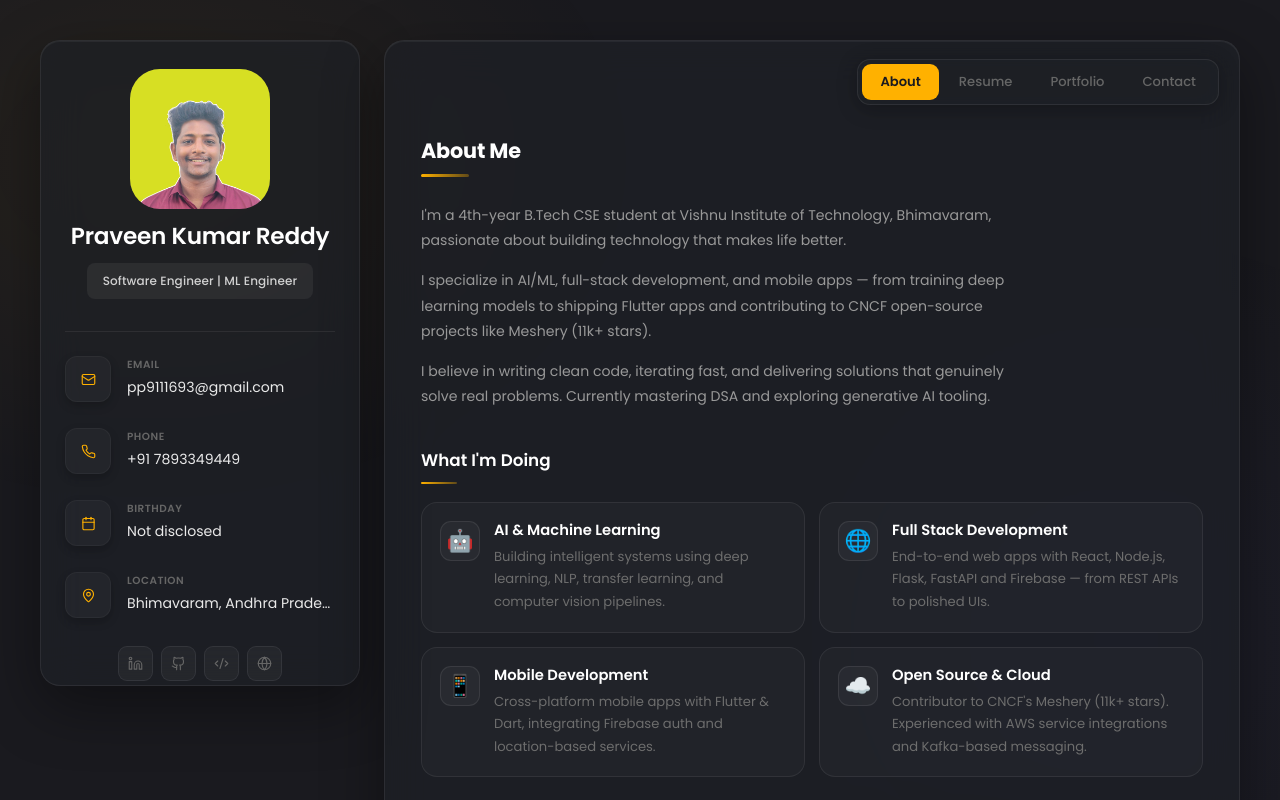
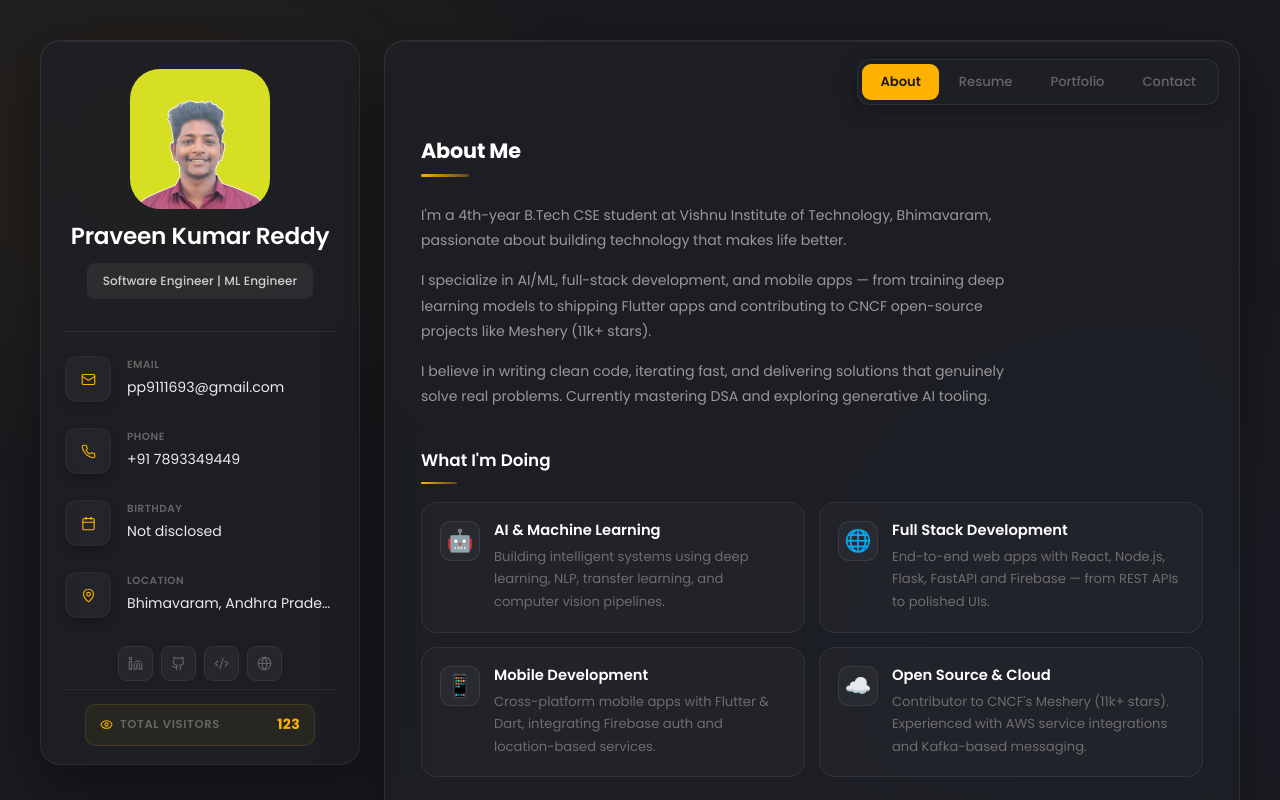
Before and after one commit to Silapareddy-Praveen-Kumar-Reddy/My_Portfolio, a React (Vite) app: page / in a window 1280 px wide. Shown: the top 800 px of the page. Built offline with nearby package versions, Linux system fonts and the light colour scheme; no server answers; the HTML template or start-up script is replaced by a standard one.

Commit message:
feat: add real visitor counter starting from 123, powered by countapi.xyz

```diff
--- a/src/components/Sidebar.tsx
+++ b/src/components/Sidebar.tsx
@@ -1,6 +1,7 @@
 import { useState } from "react";
 import { Mail, Phone, Calendar, MapPin, Github, Linkedin, Code2, Globe, ChevronDown } from "lucide-react";
 import { personalData } from "@/data/portfolio";
+import VisitorCounter from "@/components/VisitorCounter";
 
 const CONTACTS = [
   { icon: <Mail    size={15} strokeWidth={1.8} />, label: "Email",    value: personalData.email,    href: `mailto:${personalData.email}`,   isLink: true },
@@ -110,6 +111,11 @@ const Sidebar = () => {
         </ul>
       </div>
 
+      {/* ── Visitor Counter ── */}
+      <div className="sidebar-visitor-wrap">
+        <VisitorCounter />
+      </div>
+
     </aside>
   );
 };
--- /dev/null
+++ b/src/components/VisitorCounter.tsx
@@ -0,0 +1,56 @@
+import { useEffect, useState } from "react";
+import { Eye } from "lucide-react";
+
+/**
+ * Visitor counter — uses countapi.xyz to persist a real count across all visitors.
+ * - Namespace: "praveen-portfolio"
+ * - Key:       "visitors"
+ * - Initial offset: 123 baked in — so even if the API returns 1, we display 124.
+ *
+ * The API is called once per session (tracked via sessionStorage) so that
+ * page refreshes during the same browser session don't keep incrementing.
+ */
+const NAMESPACE = "praveen-portfolio-v1";
+const KEY = "visitors";
+const SEED = 123; // shown even if the API counter is at 0
+const SESSION_KEY = "vcount_hit";
+
+const VisitorCounter = () => {
+  const [count, setCount] = useState<number | null>(null);
+
+  useEffect(() => {
+    const alreadyHit = sessionStorage.getItem(SESSION_KEY);
+
+    const endpoint = alreadyHit
+      ? `https://api.countapi.xyz/get/${NAMESPACE}/${KEY}`
+      : `https://api.countapi.xyz/hit/${NAMESPACE}/${KEY}`;
+
+    fetch(endpoint)
+      .then((r) => r.json())
+      .then((data) => {
+        if (data?.value !== undefined) {
+          setCount(SEED + data.value);
+          if (!alreadyHit) sessionStorage.setItem(SESSION_KEY, "1");
+        }
+      })
+      .catch(() => {
+        // Fallback: show seed only
+        setCount(SEED);
+      });
+  }, []);
+
+  const display =
+    count === null
+      ? "···"
+      : count.toLocaleString("en-IN");
+
+  return (
+    <div className="visitor-counter" title="Total visitors">
+      <Eye size={13} strokeWidth={2} className="visitor-counter-icon" />
+      <span className="visitor-counter-label">Total Visitors</span>
+      <span className="visitor-counter-value">{display}</span>
+    </div>
+  );
+};
+
+export default VisitorCounter;
--- a/src/index.css
+++ b/src/index.css
@@ -441,6 +441,54 @@ button { font-family: 'Poppins', sans-serif; }
 
 
 /* ══════════════════════════════════════════════════════════════
+   VISITOR COUNTER
+══════════════════════════════════════════════════════════════ */
+.sidebar-visitor-wrap {
+  padding: 14px 20px 18px;
+  border-top: 1px solid rgba(255,255,255,0.06);
+  margin-top: 4px;
+}
+
+.visitor-counter {
+  display: flex;
+  align-items: center;
+  gap: 7px;
+  background: rgba(255,177,0,0.06);
+  border: 1px solid rgba(255,177,0,0.12);
+  border-radius: 10px;
+  padding: 8px 14px;
+  cursor: default;
+  transition: background 0.2s, border-color 0.2s;
+}
+.visitor-counter:hover {
+  background: rgba(255,177,0,0.1);
+  border-color: rgba(255,177,0,0.22);
+}
+
+.visitor-counter-icon {
+  color: #ffb100;
+  flex-shrink: 0;
+}
+
+.visitor-counter-label {
+  font-size: 0.72rem;
+  font-weight: 600;
+  color: #666;
+  text-transform: uppercase;
+  letter-spacing: 0.06em;
+  flex: 1;
+}
+
+.visitor-counter-value {
+  font-size: 0.88rem;
+  font-weight: 700;
+  color: #ffb100;
+  font-variant-numeric: tabular-nums;
+  letter-spacing: 0.02em;
+}
+
+
+/* ══════════════════════════════════════════════════════════════
    TAB NAV BAR
 ══════════════════════════════════════════════════════════════ */
 .tab-nav-bar {
```
